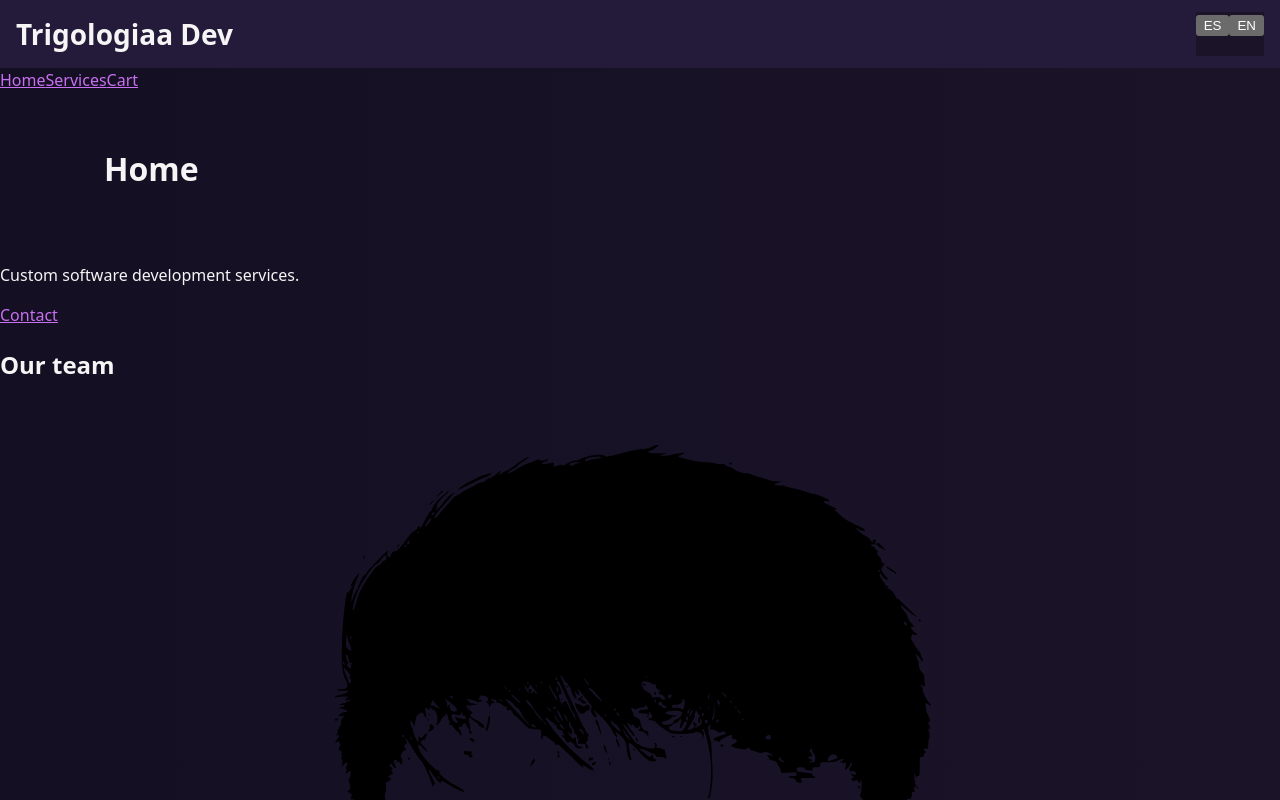
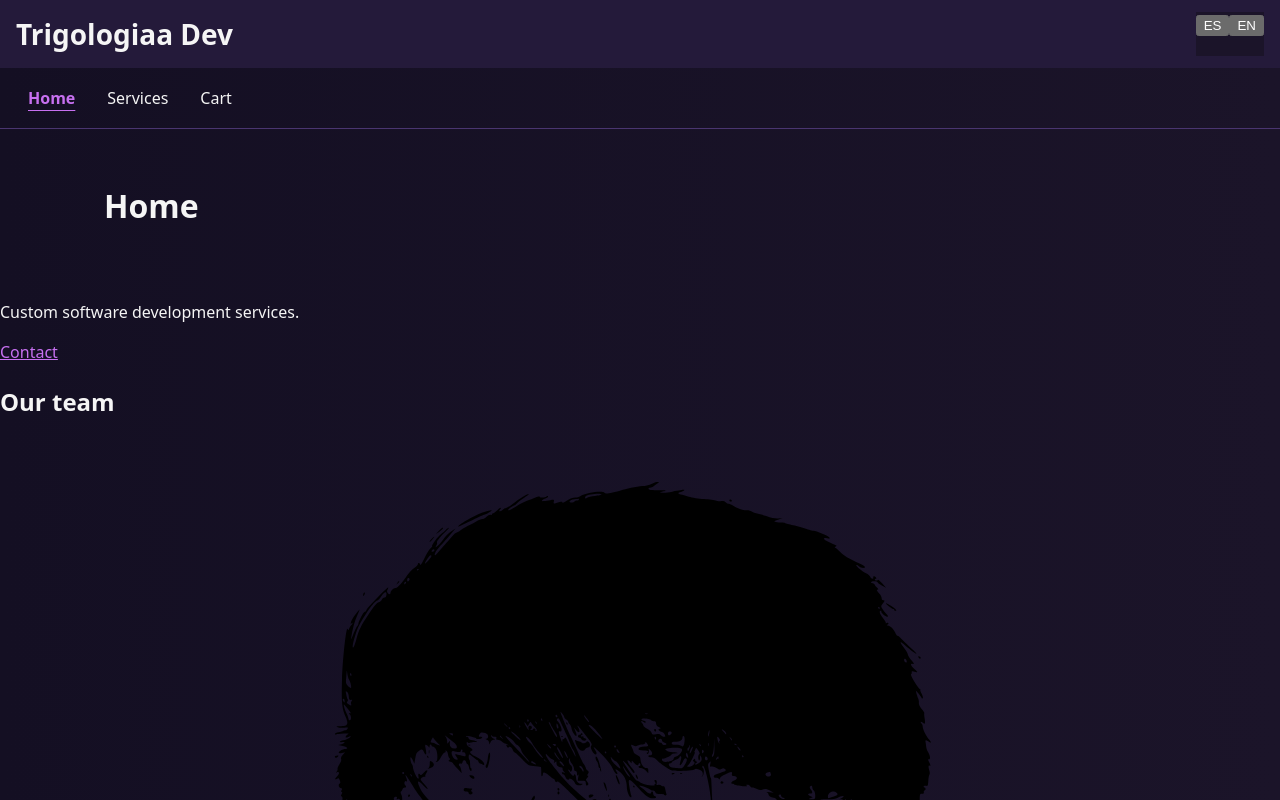
Before and after one commit to trigologiaa/frontend, a React (Vite) app: page / in a window 1280 px wide. Shown: the top 800 px of the page. Built offline with nearby package versions, Linux system fonts and the light colour scheme.

Commit message:
style(layout): style the navigation and the active section

```diff
--- a/src/layout/NavBar.jsx
+++ b/src/layout/NavBar.jsx
@@ -1,10 +1,11 @@
 import { useTranslation } from "react-i18next";
+import styles from "./NavBar.module.css";
 import { NavItem } from "./NavItem";
 
 export function NavBar() {
 	const { t } = useTranslation();
 	return (
-		<nav aria-label={t("nav.label")}>
+		<nav aria-label={t("nav.label")} className={styles.nav}>
 			<NavItem to="/">{t("nav.home")}</NavItem>
 			<NavItem to="/servicios" activeFor={["/servicio/:id"]}>
 				{t("nav.services")}
--- /dev/null
+++ b/src/layout/NavBar.module.css
@@ -0,0 +1,7 @@
+.nav {
+	display: flex;
+	flex-wrap: wrap;
+	gap: var(--space-2);
+	padding: var(--space-2) var(--space-4);
+	border-bottom: 1px solid var(--color-border);
+}
--- a/src/layout/NavItem.jsx
+++ b/src/layout/NavItem.jsx
@@ -1,4 +1,5 @@
 import { Link, matchPath, useLocation } from "react-router-dom";
+import styles from "./NavItem.module.css";
 
 export function NavItem({ to, activeFor = [], children }) {
 	const { pathname } = useLocation();
@@ -6,7 +7,11 @@ export function NavItem({ to, activeFor = [], children }) {
 		matchPath({ path, end: true }, pathname),
 	);
 	return (
-		<Link to={to} aria-current={isActive ? "page" : undefined}>
+		<Link
+			to={to}
+			aria-current={isActive ? "page" : undefined}
+			className={styles.link}
+		>
 			{children}
 		</Link>
 	);
--- /dev/null
+++ b/src/layout/NavItem.module.css
@@ -0,0 +1,20 @@
+.link {
+	display: inline-flex;
+	align-items: center;
+	min-height: 2.75rem;
+	padding: 0 var(--space-3);
+	border-radius: var(--radius);
+	color: var(--color-text);
+	text-decoration: none;
+}
+
+.link:hover {
+	background: var(--color-surface);
+}
+
+.link[aria-current="page"] {
+	font-weight: 700;
+	color: var(--color-primary);
+	text-decoration: underline;
+	text-underline-offset: 0.35em;
+}
```
Also changed, not shown: 2 other files (tests, documents, lock files or other folders).
